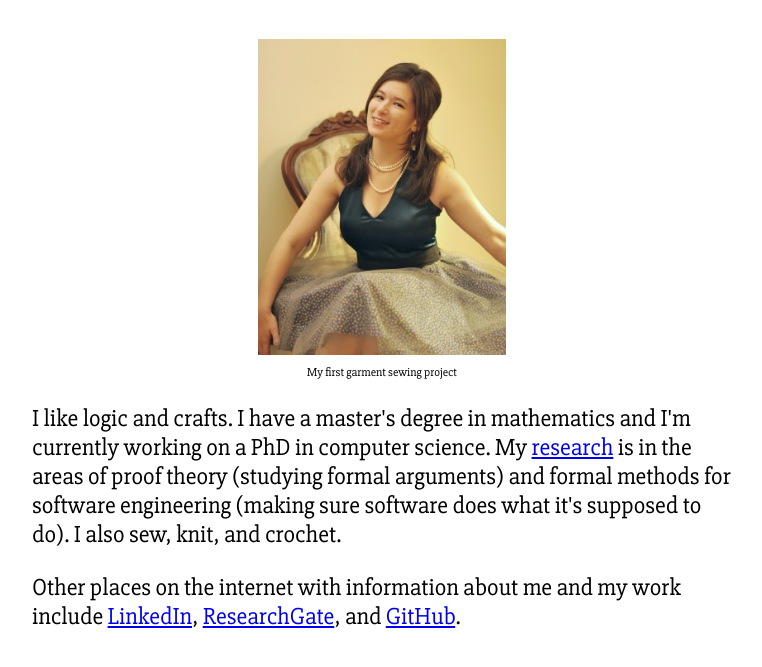
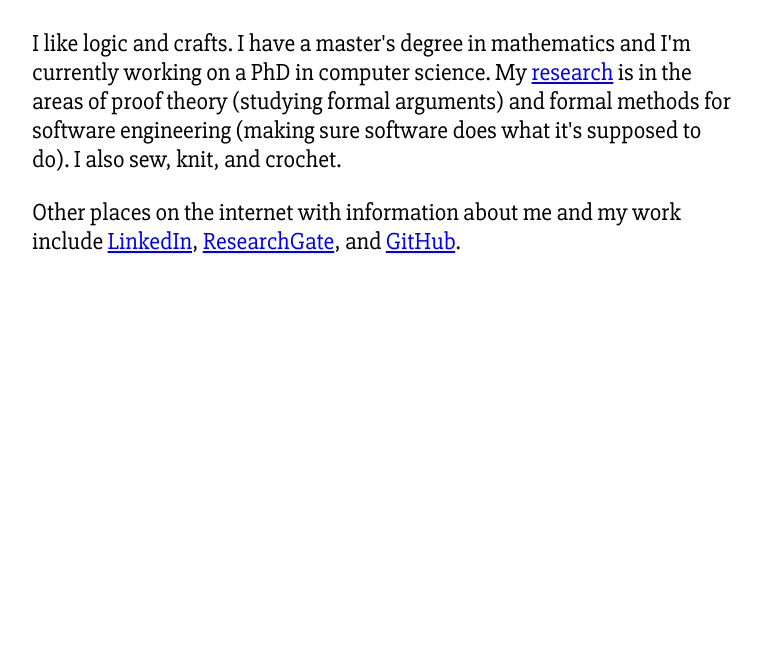
Before and after one commit to seachel/chelsea.lol, a plain HTML site: page index.html in a window 1280 px wide. Shown: the part 115-782 px from the top of the page, without its empty margins (258-1020 px from the left). Drawn offline with Linux system fonts and the light colour scheme.

Commit message:
Removed photo

```diff
--- a/index.html
+++ b/index.html
@@ -18,11 +18,6 @@
 <div class="container">
 	<h1 class="head-normal">Hi! I'm Chelsea Battell</h1>
 
-	<figure>
-		<img src="Resources/Images/self_main.jpg" alt="Chelsea Battell"/>
-		<figcaption>My first garment sewing project</figcaption>
-	</figure>
-
 	<p>I like logic and crafts. I have a master's degree in mathematics and I'm currently working on a PhD in computer science. My <a href="Research.html">research</a> is in the areas of proof theory (studying formal arguments) and formal methods for software engineering (making sure software does what it's supposed to do). I also sew, knit, and crochet. <span class="hidden">When not thinking about logic and programming languages or engaging in crafty pursuits, I spend time with my cockatiel, <a href="Curry.html"/>Curry</a>.</p></span>
 
 	<p>Other places on the internet with information about me and my work include <a href="https://ca.linkedin.com/in/chelseabattell">LinkedIn</a>, <a href="https://www.researchgate.net/profile/Chelsea_Battell">ResearchGate</a>, and <a href="https://github.com/seachel">GitHub</a>.
```
